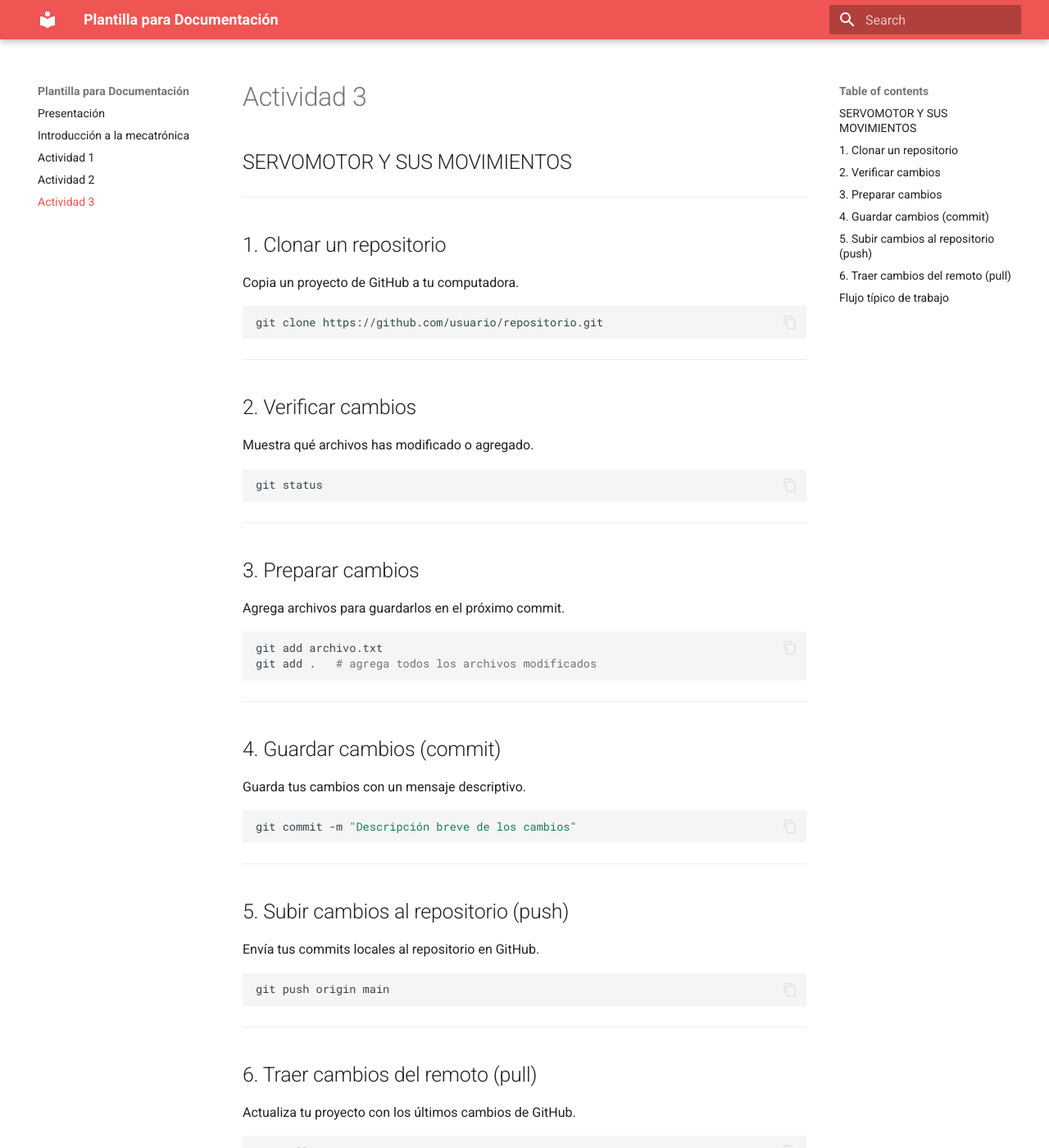
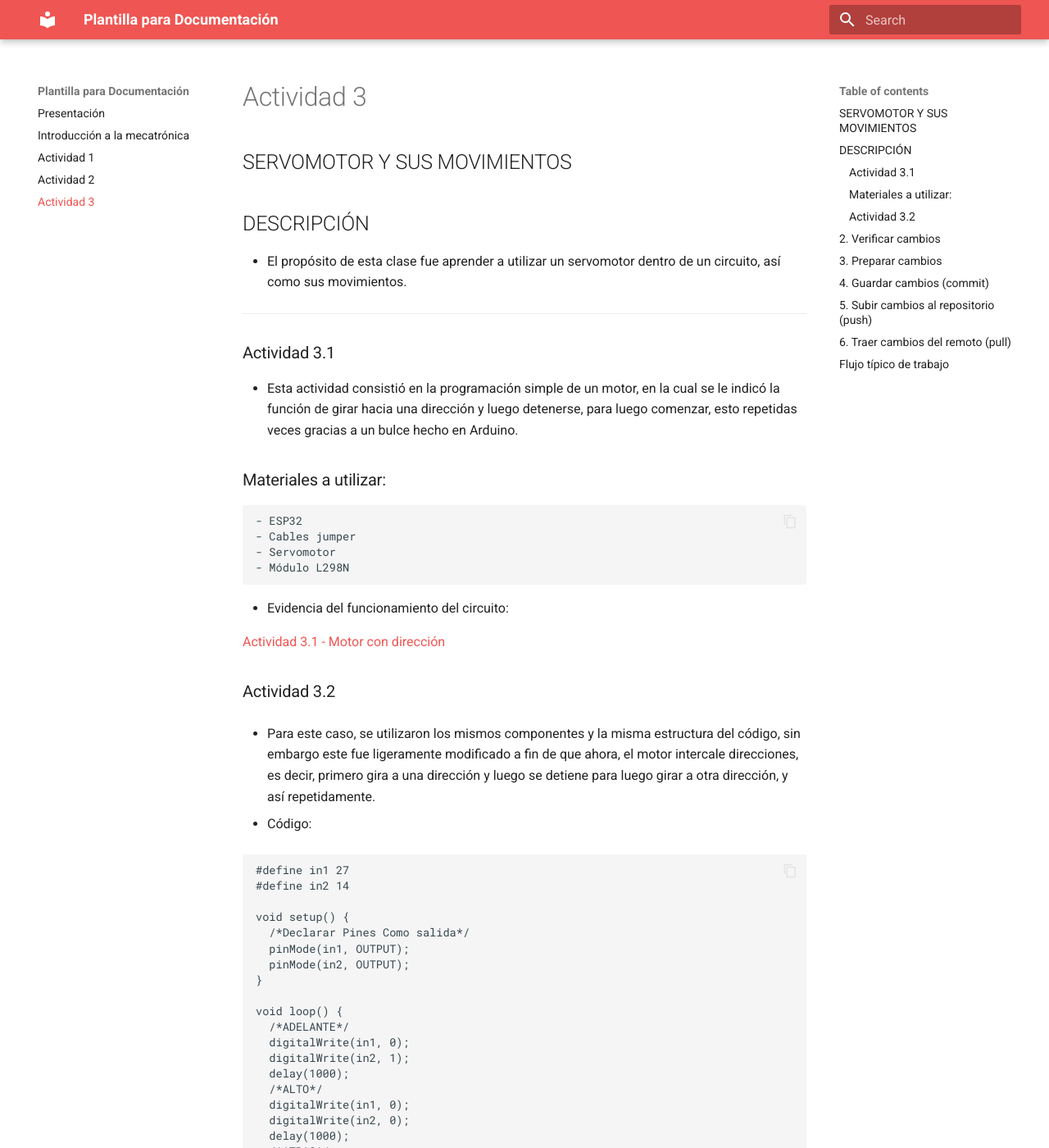
Before and after one commit to DiegoMachorro/Mecatronica-DiegoM, an MkDocs documentation site: the page built from docs/gitcmds.md, in a window 1280 px wide and 1400 px high. Shown: the whole window at 82% size. Built offline with MkDocs 1.6.1 and Material for MkDocs 9.7.7, drawn with Linux system fonts in a browser that asks for light colours; some of the changed text lies outside the part shown.

Commit message:
Expand documentation for servomotor activities
Added detailed descriptions and code examples for servomotor activities.

````diff
--- a/docs/gitcmds.md
+++ b/docs/gitcmds.md
@@ -2,16 +2,73 @@
 
 ## SERVOMOTOR Y SUS MOVIMIENTOS
 
+## DESCRIPCIÓN
+
+- El propósito de esta clase fue aprender a utilizar un servomotor dentro de un circuito, así como sus movimientos.
 
 ---
 
-## 1. Clonar un repositorio
+### Actividad 3.1
 
-Copia un proyecto de GitHub a tu computadora.
+- Esta actividad consistió en la programación simple de un motor, en la cual se le indicó la función de girar hacia una dirección y luego detenerse, para luego comenzar,
+esto repetidas veces gracias a un bulce hecho en Arduino.
 
-```bash
-git clone https://github.com/usuario/repositorio.git
+### Materiales a utilizar:
+
+``` codigo
+
+- ESP32
+- Cables jumper
+- Servomotor
+- Módulo L298N
+
 ```
+
+- Evidencia del funcionamiento del circuito:
+
+[Actividad 3.1 - Motor con dirección](https://drive.google.com/file/d/153vd8n8b2Rs8eGzMoDUskRyyy4laV1_M/view?usp=drive_link)
+
+
+### Actividad 3.2
+
+- Para este caso, se utilizaron los mismos componentes y la misma estructura del código, sin embargo este fue ligeramente modificado a fin de que
+ahora, el motor intercale direcciones, es decir, primero gira a una dirección y luego se detiene para luego girar a otra dirección, y así repetidamente.
+
+- Código:
+
+``` codigo
+
+#define in1 27
+#define in2 14
+
+void setup() {
+  /*Declarar Pines Como salida*/
+  pinMode(in1, OUTPUT);
+  pinMode(in2, OUTPUT);
+}
+
+void loop() {
+  /*ADELANTE*/
+  digitalWrite(in1, 0);
+  digitalWrite(in2, 1);
+  delay(1000);
+  /*ALTO*/
+  digitalWrite(in1, 0);
+  digitalWrite(in2, 0);
+  delay(1000);
+  /*ATRAS*/
+  digitalWrite(in1, 1);
+  digitalWrite(in2, 0);
+  delay(1000);
+  /*ALTO*/
+  digitalWrite(in1, 0);
+  digitalWrite(in2, 0);
+  delay(1000);
+}
+
+```
+
+[Actividad 3.2 - Motor con dos direcciones](https://drive.google.com/file/d/1TPszkumwuvpKhZ7h2D6xc5-T9R9tOFt6/view?usp=drive_link)
 
 ---
 
````
